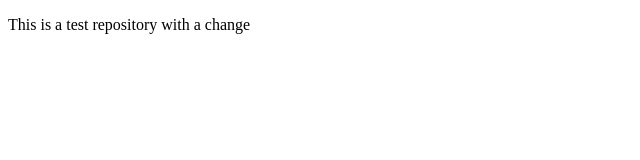
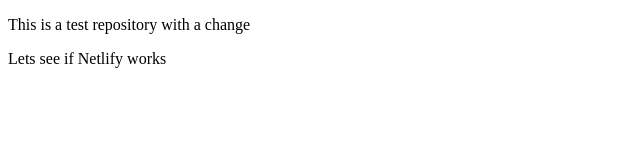
Before and after one commit to jdavis-pivottech/Week3LiveLecture, a plain HTML site: page index.html in a window 1280 px wide. Shown: the whole page, without its empty margins (0-640 px from the left). Drawn offline with Linux system fonts and the light colour scheme.

Commit message:
Netlify Update

```diff
--- a/index.html
+++ b/index.html
@@ -7,5 +7,6 @@
 </head>
 <body>
     <p>This is a test repository with a change</p>
+    <p>Lets see if Netlify works</p>
 </body>
 </html>
```
